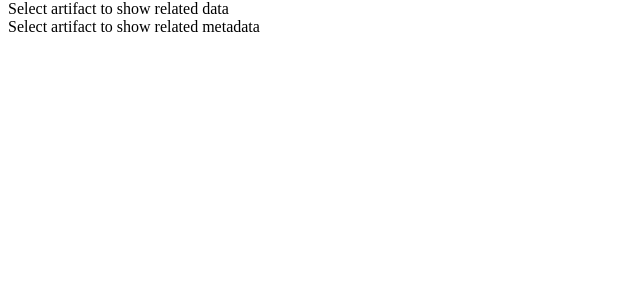
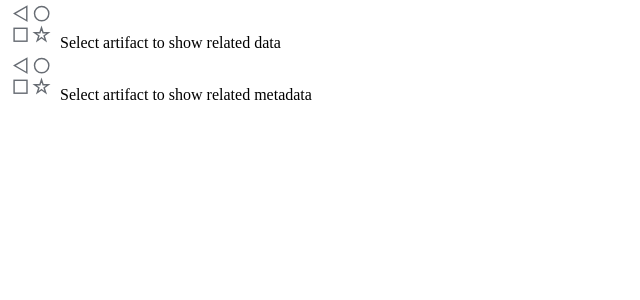
Before and after one commit to sedos-project/django_energysystem_viewer, a Django app: template django_energysystem_viewer/templates/django_energysystem_viewer/artifact_detail.html in a window 1280 px wide. Shown: the part 76-376 px from the top of the page, without its empty margins (0-640 px from the left). Run offline with Django 3.2, Linux system fonts and the light colour scheme; the template is opened without the code that fills it, so the values that code supplies are empty.

Commit message:
add icons to empty tab content

```diff
--- a/django_energysystem_viewer/templates/django_energysystem_viewer/artifact_detail.html
+++ b/django_energysystem_viewer/templates/django_energysystem_viewer/artifact_detail.html
@@ -42,7 +42,15 @@
       {{ data | safe }}
     {% else %}
     <div class="tab-content--empty">
-      Select artifact to show related data
+      <svg width="48" height="48" viewBox="0 0 134 134" fill="none" xmlns="http://www.w3.org/2000/svg">
+        <rect x="17" y="79" width="36" height="36" stroke="#676C73" stroke-width="4"/>
+        <circle cx="94" cy="38" r="20" stroke="#676C73" stroke-width="4"/>
+        <path d="M93.5 77.4721L97.5475 89.9291L97.9965 91.3111H99.4496H112.548L101.951 99.0099L100.776 99.864L101.225 101.246L105.272 113.703L94.6756 106.004L93.5 105.15L92.3244 106.004L81.7279 113.703L85.7754 101.246L86.2245 99.864L85.0489 99.0099L74.4524 91.3111H87.5504H89.0035L89.4525 89.9291L93.5 77.4721Z" stroke="#676C73" stroke-width="4"/>
+        <path d="M52.5 57.9186L18 38L52.5 18.0814L52.5 57.9186Z" stroke="#676C73" stroke-width="4"/>
+      </svg>
+      <span>
+        Select artifact to show related data
+      </span>
     </div>
     {% endif %}
   </div>
@@ -54,7 +62,15 @@
       {{ metadata | safe }}
     {% else %}
     <div class="tab-content--empty">
-      Select artifact to show related metadata
+      <svg width="48" height="48" viewBox="0 0 134 134" fill="none" xmlns="http://www.w3.org/2000/svg">
+        <rect x="17" y="79" width="36" height="36" stroke="#676C73" stroke-width="4"/>
+        <circle cx="94" cy="38" r="20" stroke="#676C73" stroke-width="4"/>
+        <path d="M93.5 77.4721L97.5475 89.9291L97.9965 91.3111H99.4496H112.548L101.951 99.0099L100.776 99.864L101.225 101.246L105.272 113.703L94.6756 106.004L93.5 105.15L92.3244 106.004L81.7279 113.703L85.7754 101.246L86.2245 99.864L85.0489 99.0099L74.4524 91.3111H87.5504H89.0035L89.4525 89.9291L93.5 77.4721Z" stroke="#676C73" stroke-width="4"/>
+        <path d="M52.5 57.9186L18 38L52.5 18.0814L52.5 57.9186Z" stroke="#676C73" stroke-width="4"/>
+      </svg>
+      <span>
+        Select artifact to show related metadata
+      </span>
     </div>
     {% endif %}
   </div>
```
Also changed, not shown: django_energysystem_viewer/templates/django_energysystem_viewer/process_detail.html (+9 -1 lines).
